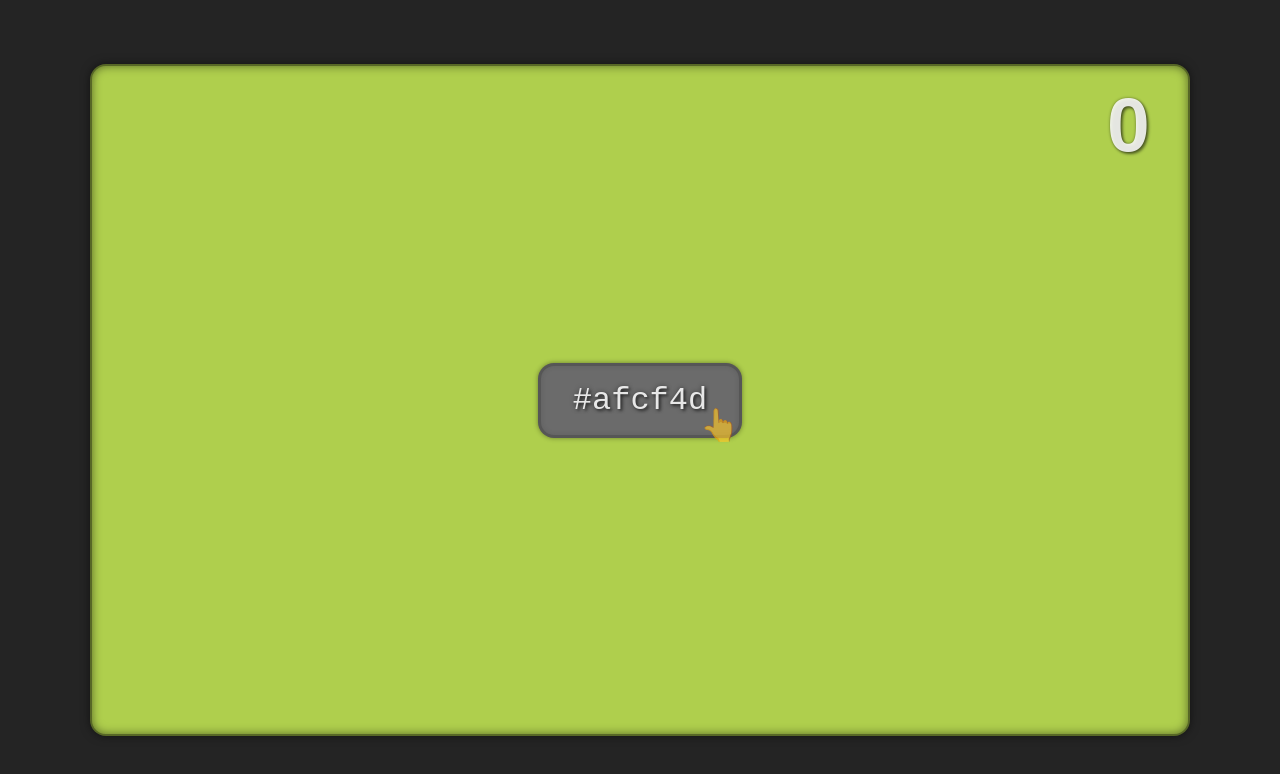
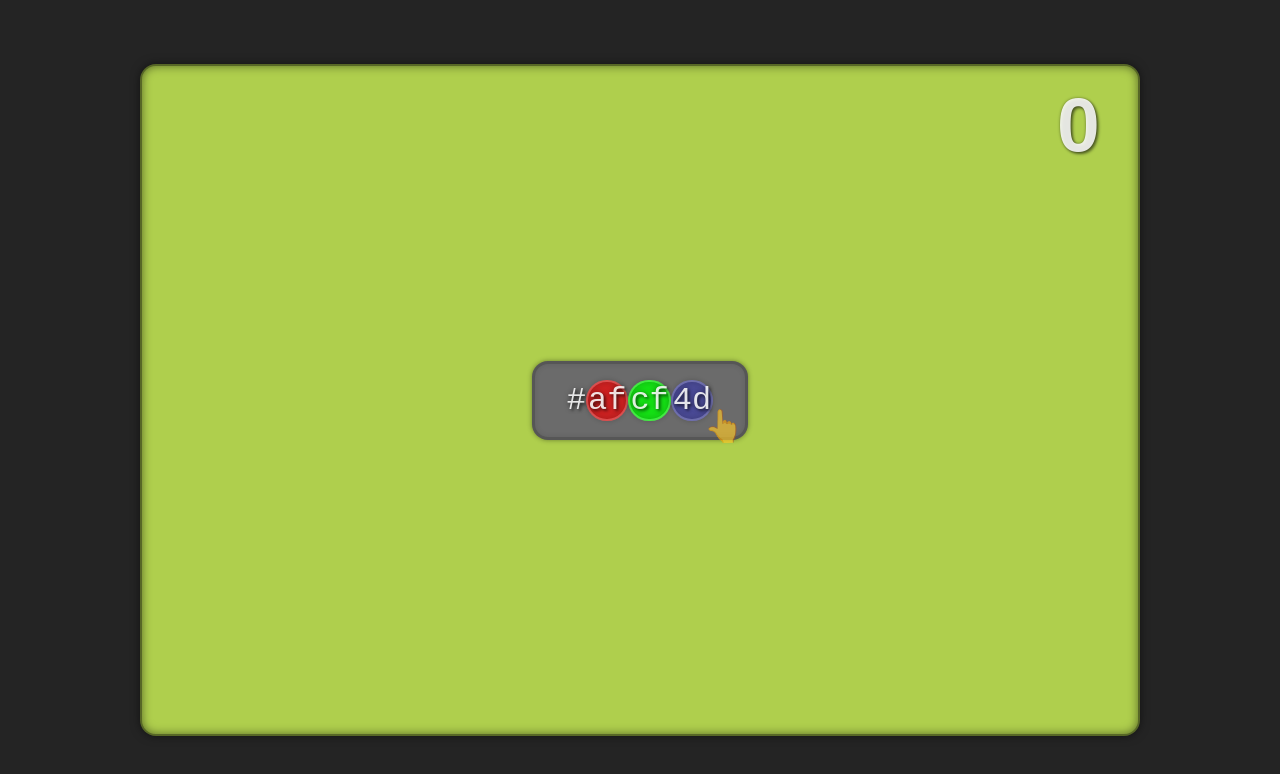
Before and after one commit to kevduc/color-guessing, a React (Vite) app: page / in a window 1280 px wide. Shown: the top 774 px of the page. Built offline with nearby package versions, Linux system fonts and the light colour scheme.

Commit message:
Added color components indications

```diff
--- a/src/components/App.module.scss
+++ b/src/components/App.module.scss
@@ -1,7 +1,7 @@
 .main {
   position: relative;
 
-  max-width: 1100px;
+  max-width: 1000px;
   max-height: 1000px;
   width: 100%;
   height: 100%;
--- a/src/components/App.tsx
+++ b/src/components/App.tsx
@@ -1,6 +1,7 @@
 import { CSSProperties, useEffect, useRef, useState } from 'react'
 import styles from './App.module.scss'
 import ColorDisplay from '@/components/ColorDisplay'
+import type { ColorComponentsDisplay } from '@/components/ColorButton'
 import ColorButton from '@/components/ColorButton'
 import Score from '@/components/Score'
 import NextButton from '@/components/NextButton'
@@ -18,7 +19,7 @@ function App() {
   const [userColorAnswer, setUserColorAnswer] = useState<HexColor | null>(null)
   const [score, setScore] = useState<number>(0)
 
-  const [canGoToNextColorQuestion, setCanGoToNextColorQuestion] = useState(false)
+  const [canGoToNextColorQuestion, setCanGoToNextColorQuestion] = useState<boolean>(false)
 
   const colorDisplayRef = useRef<HTMLElement>(null)
 
@@ -27,6 +28,12 @@ function App() {
 
   const getNumChoicesBasedOnScore = (score: number): number =>
     score === 0 ? 1 : score < 5 ? 2 : score < 20 ? 3 : Math.min(2 + Math.floor(score / 10), 8)
+  const getColorComponentsDisplayBasedOnScore = (score: number): ColorComponentsDisplay =>
+    score < 15 ? 'hide-all-on-hover' : score < 25 ? 'all-on-hover' : score < 35 ? 'individual-on-hover' : 'none'
+
+  const [colorComponentsDisplay, setColorComponentsDisplay] = useState<ColorComponentsDisplay>(
+    getColorComponentsDisplayBasedOnScore(score)
+  )
 
   const newColorQuestion = (numChoices: number) => {
     setUserColorAnswer(null)
@@ -48,8 +55,8 @@ function App() {
     let newScore = score // to get updated numChoices for next question
 
     if (color === trueColor) {
+      newScore++
       setScore((score) => score + 1)
-      newScore++
     }
 
     setUserColorAnswer(color)
@@ -62,6 +69,7 @@ function App() {
         clearTimeout(timeout)
         setCanGoToNextColorQuestion(false)
         colorDisplayRef.current?.removeEventListener<'click'>('click', nextColor)
+        setColorComponentsDisplay(getColorComponentsDisplayBasedOnScore(newScore))
         newColorQuestion(getNumChoicesBasedOnScore(newScore))
       }
       timeout = setTimeout(nextColor, AUTO_NEXT_TIMEOUT)
@@ -85,6 +93,7 @@ function App() {
               revealed={revealed}
               picked={color === userColorAnswer}
               isAnswer={color === trueColor}
+              colorComponentsDisplay={colorComponentsDisplay}
             />
           ))}
         {score === 0 && userColorAnswer === null && <TutorialInfo />}
--- a/src/components/ColorButton.module.scss
+++ b/src/components/ColorButton.module.scss
@@ -1,3 +1,26 @@
+.color-component {
+  transition: background-color 200ms ease-in-out;
+  border-radius: 1000px;
+  display: inline-block;
+
+  &:not(.none) {
+    border: 2px solid rgba(255, 255, 255, 0.2);
+    box-shadow: 0 0 5px rgba(0, 0, 0, 0.2), inset 0 0 10px rgba(0, 0, 0, 0.2);
+  }
+
+  &.hide-all-on-hover,
+  .color-button:hover &.all-on-hover,
+  &.individual-on-hover:hover,
+  &.hide-individual-on-hover {
+    background-color: var(--component-background-color);
+  }
+
+  .color-button:hover &.hide-all-on-hover,
+  &.hide-individual-on-hover:hover {
+    background-color: transparent;
+  }
+}
+
 .color-button {
   transition: outline 50ms ease-in-out, background-color 100ms ease-in-out;
   font-size: 1em;
--- a/src/components/ColorButton.tsx
+++ b/src/components/ColorButton.tsx
@@ -1,6 +1,8 @@
 import type { HexColor } from '@/utils'
-import { FunctionComponent } from 'react'
+import { CSSProperties, FunctionComponent } from 'react'
 import styles from './ColorButton.module.scss'
+
+type ColorComponentsDisplay = 'hide-all-on-hover' | 'all-on-hover' | 'hide-individual-on-hover' | 'individual-on-hover' | 'none'
 
 interface ColorButtonProps {
   onClick: (color: HexColor) => void
@@ -8,10 +10,23 @@ interface ColorButtonProps {
   revealed: boolean
   picked: boolean
   isAnswer: boolean
+  colorComponentsDisplay: ColorComponentsDisplay
   [key: string]: any
 }
 
-const ColorButton: FunctionComponent<ColorButtonProps> = ({ onClick, color, revealed, picked, isAnswer, ...rest }) => {
+const ColorButton: FunctionComponent<ColorButtonProps> = ({
+  onClick,
+  color,
+  revealed,
+  picked,
+  isAnswer,
+  colorComponentsDisplay,
+  ...rest
+}) => {
+  const colorComponents = color.match(/^#(\w\w)(\w\w)(\w\w)$/)?.slice(1, 4) ?? null
+
+  if (colorComponents === null) throw new Error(`${color} is not an hex color!`)
+
   return (
     <button
       className={`button ${styles['color-button']} ${
@@ -26,12 +41,25 @@ const ColorButton: FunctionComponent<ColorButtonProps> = ({ onClick, color, reve
           : ''
       }`}
       style={revealed ? { backgroundColor: color } : undefined}
-      onClick={(e) => onClick(color)}
+      onClick={() => onClick(color)}
       disabled={revealed}
       {...rest}>
-      {color}
+      #
+      {colorComponents.map((component, i) => {
+        const value = parseInt(component, 16)
+        const rgbValues = [0, 0, 0]
+        rgbValues[i] = 255
+        return (
+          <span
+            className={`${styles['color-component']} ${styles[colorComponentsDisplay]}`}
+            style={{ '--component-background-color': `rgba(${rgbValues.join(',')},${value / 255})` } as CSSProperties}>
+            {component}
+          </span>
+        )
+      })}
     </button>
   )
 }
 
 export default ColorButton
+export type { ColorComponentsDisplay }
```
